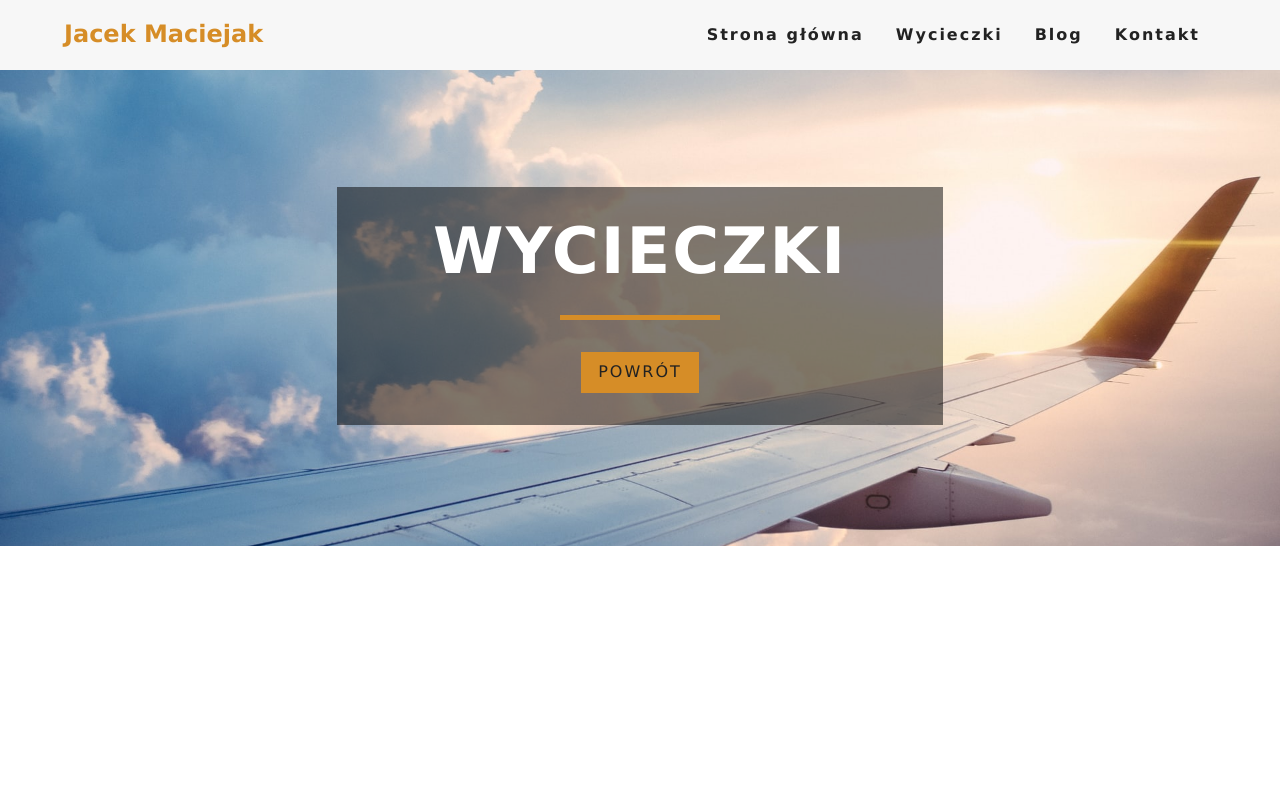
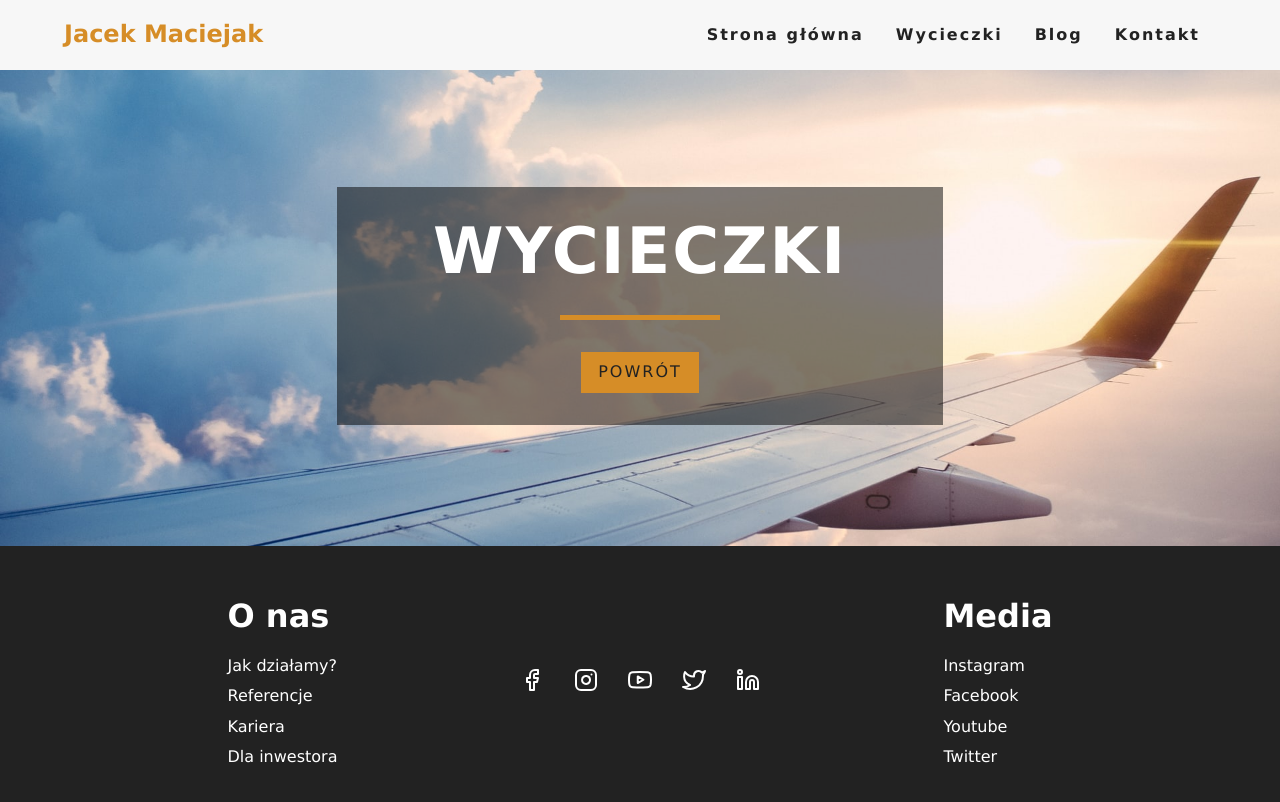
Before and after one commit to jacekmaciejak/Dream-holidays, a React (Create React App) app: page /rooms in a window 1280 px wide. Shown: the top 802 px of the page. Built offline with nearby package versions, Linux system fonts and the light colour scheme.

Commit message:
Footer component has been added

```diff
--- a/src/App.js
+++ b/src/App.js
@@ -7,6 +7,7 @@
 import Rooms from "./pages/Rooms";
 import SingleRoom from "./pages/SingleRoom";
 import Navbar from "./components/Navbar/Navbar";
+import Footer from "./components/Footer/Footer"
 
 function App() {
   return (
@@ -18,6 +19,7 @@
         <Route exact path="/rooms/:slug" component={SingleRoom} />
         <Route component={Error} />
       </Switch>
+      <Footer />
     </>
   );
 }
--- /dev/null
+++ b/src/components/Footer/Footer.css
@@ -0,0 +1,161 @@
+.footer__container {
+  background-color: var(--mainBlack);
+  padding: 2rem 0;
+  display: flex;
+  flex-direction: column;
+  justify-content: center;
+  align-items: center;
+}
+
+/* .footer-subscription {
+  display: flex;
+  flex-direction: column;
+  justify-content: center;
+  align-items: center;
+  text-align: center;
+
+  margin-bottom: 24px;
+  padding: 24px;
+  color: #fff;
+}
+
+.footer-subscription>p {
+  font-family: 'Trebuchet MS', 'Lucida Sans Unicode', 'Lucida Grande',
+    'Lucida Sans', Arial, sans-serif;
+}
+
+.footer-subscription-heading {
+  margin-bottom: 24px;
+  font-size: 24px;
+}
+
+.footer-subscription-text {
+  margin-bottom: 24px;
+  font-size: 20px;
+}
+
+.footer-input {
+  padding: 8px 20px;
+  border-radius: 2px;
+  margin-right: 10px;
+  outline: none;
+  border: none;
+  font-size: 18px;
+  margin-bottom: 16px;
+  border: 1px solid #fff;
+} */
+
+.footer__links {
+  width: 80%;
+
+}
+
+.footer__link__wrapper {
+  display: flex;
+  justify-content: space-around;
+  flex-wrap: wrap;
+}
+
+.footer__link__items {
+  display: flex;
+  flex-direction: column;
+  align-items: flex-start;
+  margin: 16px;
+  text-align: left;
+  box-sizing: border-box;
+}
+
+.footer__link__items h2 {
+  margin-bottom: 16px;
+}
+
+.footer__link__items>h2 {
+  color: #fff;
+}
+
+.footer__link__items a {
+  color: #fff;
+  text-decoration: none;
+  margin-bottom: 0.5rem;
+}
+
+.footer__link__items a:hover {
+  color: #e9e9e9;
+  transition: 0.3s ease-out;
+}
+
+.footer__email__form h2 {
+  margin-bottom: 2rem;
+}
+
+.footer-input::placeholder {
+  color: #b1b1b1;
+}
+
+/* Social Icons */
+.social__icon__link {
+  color: #fff;
+  font-size: 24px;
+}
+
+.social__media {
+  max-width: 1000px;
+  width: 100%;
+}
+
+.social__media__wrap {
+  display: flex;
+  justify-content: space-between;
+  align-items: center;
+  width: 90%;
+  max-width: 1000px;
+  margin: 40px auto 0 auto;
+}
+
+.footer__icons {
+  display: flex;
+  justify-content: space-between;
+  align-items: center;
+  width: 240px;
+}
+
+/* .social-logo {
+  color: #fff;
+  justify-self: start;
+  margin-left: 20px;
+  cursor: pointer;
+  text-decoration: none;
+  font-size: 2rem;
+  display: flex;
+  align-items: center;
+  margin-bottom: 16px;
+} */
+
+.website-rights {
+  color: #fff;
+  margin-bottom: 16px;
+}
+
+@media screen and (max-width: 820px) {
+  .footer__links {
+
+    width: 90%;
+    padding: 2rem 0;
+  }
+
+  .footer-input {
+    width: 100%;
+  }
+
+  /* .btn {
+    width: 100%;
+  } */
+
+  /* .footer__link__wrapper {
+    flex-direction: column;
+  }
+
+  .social__media__wrap {
+    flex-direction: column;
+  } */
+}
--- /dev/null
+++ b/src/components/Footer/Footer.js
@@ -0,0 +1,121 @@
+import React from 'react';
+import './Footer.css';
+// import Button from '../Button/Button';
+import { Link } from 'react-router-dom';
+import { FiFacebook, FiInstagram, FiTwitter, FiLinkedin, FiYoutube } from "react-icons/fi";
+// import { ImYoutube2} from "react-icons/im";
+
+function Footer() {
+    return (
+        <div className='footer__container'>
+            {/* <section className='footer-subscription'>
+                <p className='footer-subscription-heading'>
+                    Zapraszamy do zapisania się do newslettera
+        </p>
+                <p className='footer-subscription-text'>
+                    Możesz wypisać się w każdej chwili
+        </p>
+                <div className='input-areas'>
+                    <form>
+                        <input
+                            className='footer-input'
+                            name='email'
+                            type='email'
+                            placeholder='Your Email'
+                        />
+                        <Button buttonStyle='btn--outline'>Subskrybuj</Button>
+                    </form>
+                </div>
+            </section> */}
+            <div class='footer__links'>
+                <div className='footer__link__wrapper'>
+                    <div class='footer__link__items'>
+                        <h2>O nas</h2>
+                        <Link to='/kontakt'>Jak działamy?</Link>
+                        <Link to='/kontakt'>Referencje</Link>
+                        <Link to='/kontakt'>Kariera</Link>
+                        <Link to='/kontakt'>Dla inwestora</Link>
+                    </div>
+
+                    <div class='footer__icons'>
+                        <Link
+                            class='social__icon__link facebook'
+                            to='/'
+                            target='_blank'
+                            aria-label='Facebook'
+                        >
+                            <span><FiFacebook /></span>
+                        </Link>
+                        <Link
+                            class='social__icon__link instagram'
+                            to='/'
+                            target='_blank'
+                            aria-label='Instagram'
+                        >
+                            <span><FiInstagram /></span>
+                        </Link>
+                        <Link
+                            class='social__icon__link youtube'
+                            to='/'
+                            target='_blank'
+                            aria-label='Youtube'
+                        >
+                            <span><FiYoutube /></span>
+                        </Link>
+                        <Link
+                            class='social__icon__link twitter'
+                            to='/'
+                            target='_blank'
+                            aria-label='Twitter'
+                        >
+                            <span><FiTwitter /></span>
+                        </Link>
+                        <Link
+                            class='social__icon__link twitter'
+                            to='/'
+                            target='_blank'
+                            aria-label='LinkedIn'
+                        >
+                            <span><FiLinkedin /></span>
+                        </Link>
+                    </div>
+                    <div class='footer__link__items'>
+                        <h2>Media</h2>
+                        <Link to='/'>Instagram</Link>
+                        <Link to='/'>Facebook</Link>
+                        <Link to='/'>Youtube</Link>
+                        <Link to='/'>Twitter</Link>
+                    </div>
+                    {/* <div class='footer-link-items'>
+                        <h2>Videos</h2>
+                        <Link to='/'>Submit Video</Link>
+                        <Link to='/'>Ambassadors</Link>
+                        <Link to='/'>Agency</Link>
+                        <Link to='/'>Influencer</Link>
+                    </div> */}
+                    {/* <div class='footer-link-items'>
+                        <h2>Kontakt</h2>
+                        <Link to='/'>Contact</Link>
+                        <Link to='/'>Support</Link>
+                        <Link to='/'>Destinations</Link>
+                        <Link to='/'>Sponsorships</Link>
+                    </div> */}
+                </div>
+            </div>
+            {/* <section class='social__media'>
+                <div class='social__media__wrap'>
+                    <div class='footer-logo'>
+                        <Link to='/' className='social-logo'>
+
+                            Jacek Maciejak
+                            <i class="fas fa-tools"></i>
+                        </Link>
+                    </div>
+
+                </div>
+            </section> */}
+        </div>
+    );
+}
+
+export default Footer;
```
